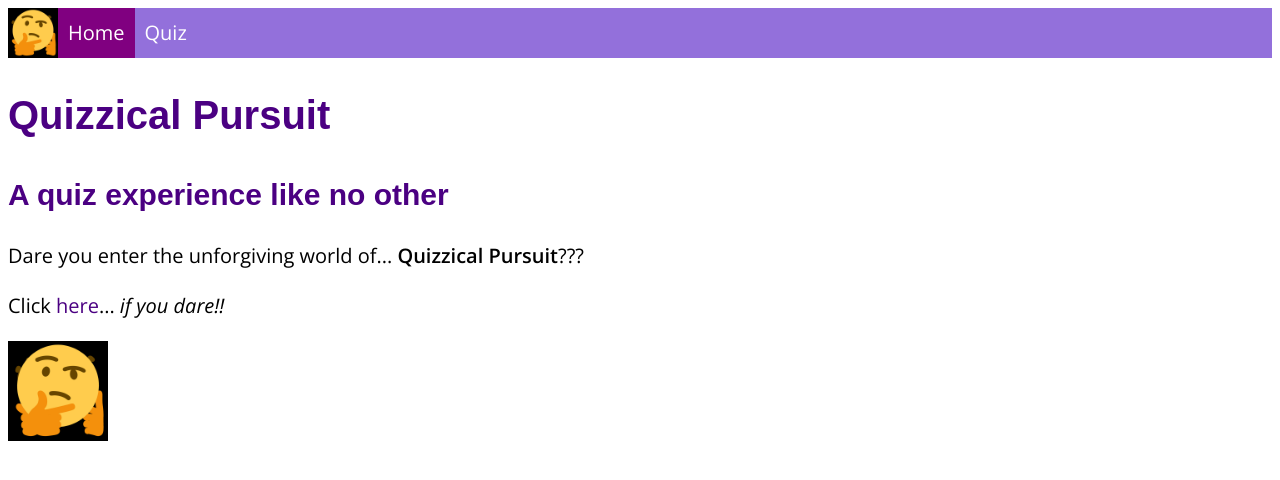
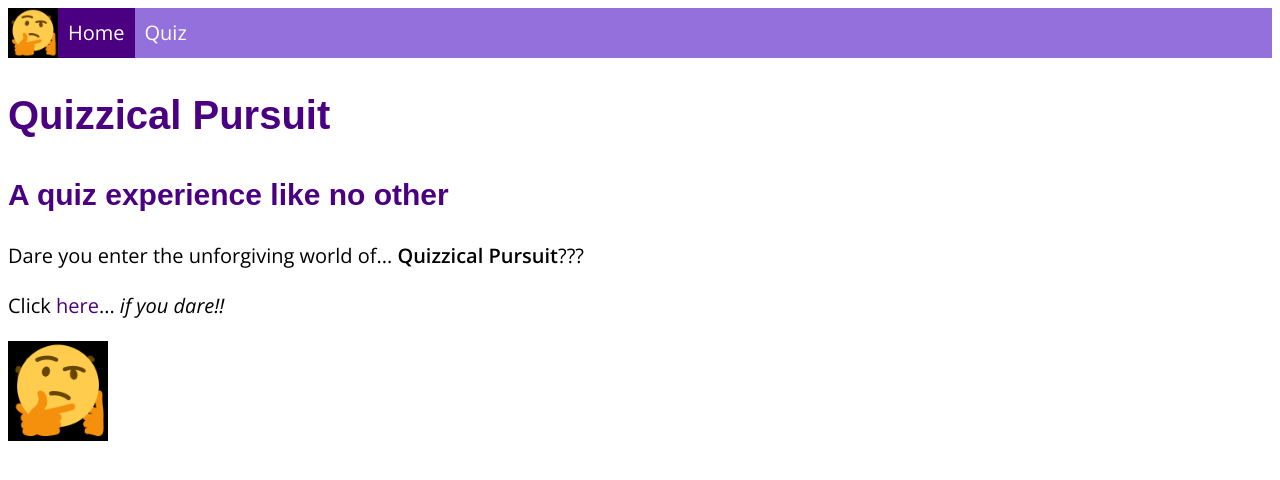
Before and after one commit to timleachsw/quizapp, a plain HTML site: page v0.2/index.html in a window 1280 px wide. In both pictures the pointer is over the link "Home". Drawn offline with nearby package versions, Linux system fonts and the light colour scheme; a web font is replaced by a local one.

Commit message:
Changed colour of navbar on hover

```diff
--- a/v0.2/quiz.css
+++ b/v0.2/quiz.css
@@ -44,5 +44,5 @@ nav ul li a {
 }
 
 nav ul li a:hover {
-    background-color: purple;
+    background-color: indigo;
 }
```
